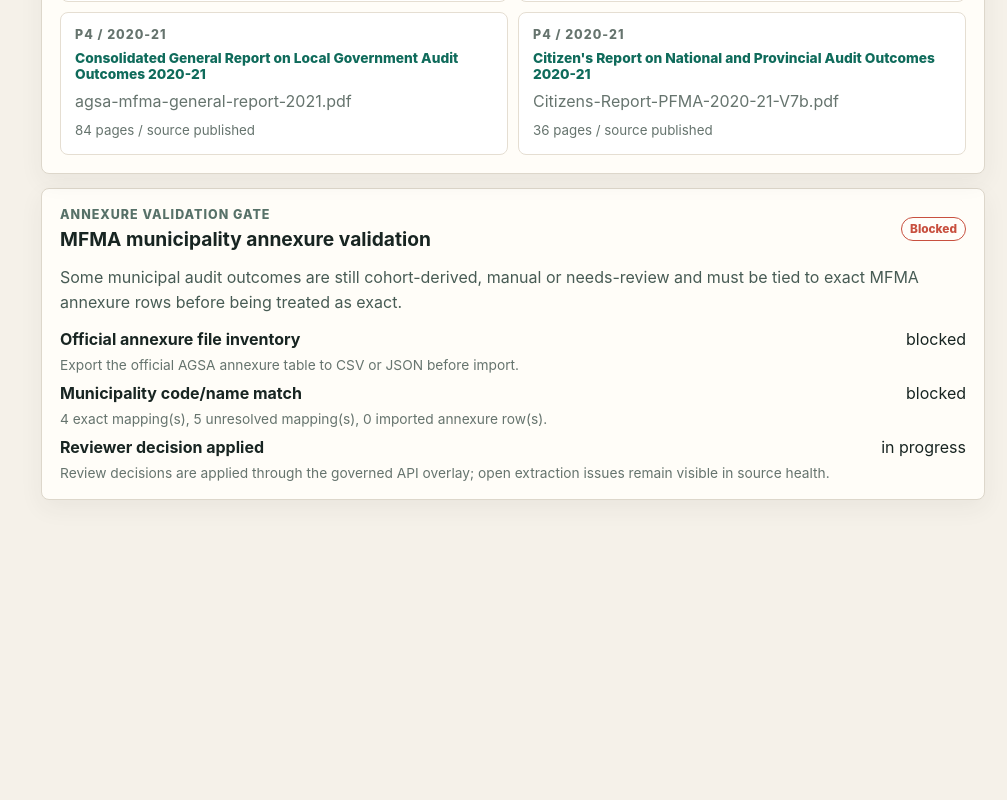
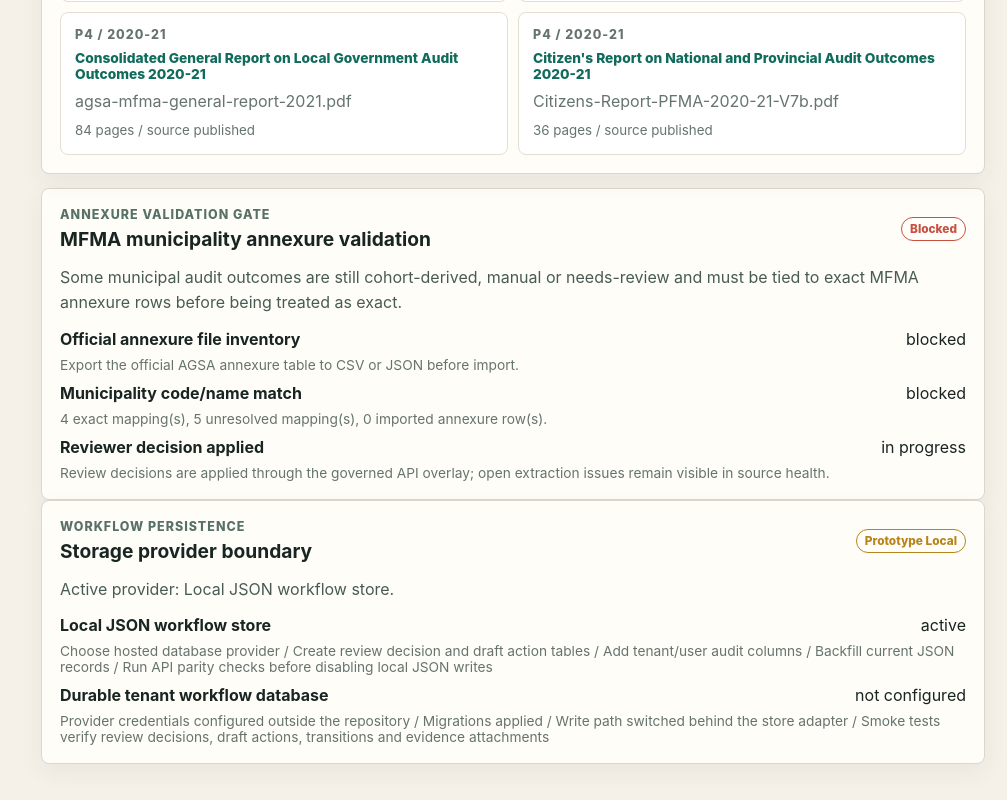
Before and after one commit to Mthaa77/MuniAccountability, a Next.js app: page /admin/data-quality in a window 1280 px wide. Shown: the part 1882-2682 px from the top of the page, without its empty margins (273-1280 px from the left). Before the commit the page ends 2418 px from the top, so only its background shows below. Built offline with nearby package versions, Linux system fonts and the light colour scheme.

Commit message:
Expose workflow persistence boundary

```diff
--- a/app/admin/data-quality/page.tsx
+++ b/app/admin/data-quality/page.tsx
@@ -3,6 +3,7 @@ import { Badge, PageHeader } from "@/components/ui";
 import { getAgsaReviewGovernance } from "@/lib/agsa-review-store";
 import { agsaDocuments, extractionIssues, mappedAuditOutcomes } from "@/lib/pilot-data";
 import { annexureValidation } from "@/lib/source-validation";
+import { workflowPersistence } from "@/lib/workflow-persistence";
 
 export default function DataQualityPage() {
   const governance = getAgsaReviewGovernance(extractionIssues.length);
@@ -105,6 +106,32 @@ export default function DataQualityPage() {
           ))}
         </div>
       </section>
+
+      <section className="panel wide">
+        <div className="panel-header">
+          <div>
+            <p className="eyeless">Workflow persistence</p>
+            <h2>Storage provider boundary</h2>
+          </div>
+          <Badge tone={workflowPersistence.productionReady ? "healthy" : "watch"}>
+            {workflowPersistence.productionReady ? "production ready" : "prototype local"}
+          </Badge>
+        </div>
+        <p className="lead">
+          Active provider: {workflowPersistence.providers.find((provider) => provider.id === workflowPersistence.activeProvider)?.label}.
+        </p>
+        <div className="breakdown-list">
+          {workflowPersistence.providers.map((provider) => (
+            <article key={provider.id}>
+              <div>
+                <strong>{provider.label}</strong>
+                <span>{provider.status.replaceAll("_", " ")}</span>
+              </div>
+              <p>{provider.migrationGates.join(" / ")}</p>
+            </article>
+          ))}
+        </div>
+      </section>
     </>
   );
 }
--- a/app/api/v1/[...resource]/route.ts
+++ b/app/api/v1/[...resource]/route.ts
@@ -11,6 +11,7 @@ import { applyReviewOverlay, applyReviewOverlays } from "@/lib/review-overlays";
 import { getPublicMuniCheckProfile, listPublicMuniCheckProfiles } from "@/lib/public-municheck";
 import { answerSourceLockedQuery, searchAgsaEvidence } from "@/lib/source-search";
 import { annexureValidation, sourceValidationSummary, treasuryValidation } from "@/lib/source-validation";
+import { workflowPersistence } from "@/lib/workflow-persistence";
 
 export const runtime = "nodejs";
 export const dynamic = "force-dynamic";
@@ -298,6 +299,10 @@ export async function GET(request: Request, context: Context) {
     return NextResponse.json(apiResponse(sourceValidationSummary));
   }
 
+  if (family === "workflow" && id === "persistence") {
+    return NextResponse.json(apiResponse(workflowPersistence));
+  }
+
   if (family === "compare") {
     return NextResponse.json(apiResponse(apiDatasets.municipalities.slice(0, 4)));
   }
--- a/lib/agsa-data.ts
+++ b/lib/agsa-data.ts
@@ -607,6 +607,7 @@ export const muniDataEndpoints = [
   { method: "PATCH", path: "/v1/actions/drafts/{id}", access: "Institutional", description: "Update draft action owner, due date, status, evidence metadata, closure note and residual-risk fields." },
   { method: "POST", path: "/v1/actions/drafts/{id}/transition", access: "Institutional", description: "Record an auditable draft action status transition with reviewer and reason." },
   { method: "POST", path: "/v1/actions/drafts/{id}/evidence", access: "Institutional", description: "Attach an evidence reference to a draft action and move it into evidence-submitted state where appropriate." },
+  { method: "GET", path: "/v1/workflow/persistence", access: "Institutional", description: "Current workflow persistence provider, durability limitations and database migration gates." },
   { method: "GET", path: "/v1/validation", access: "Institutional", description: "Validation summary for exact-annexure and Treasury/Municipal Money unlock gates." },
   { method: "GET", path: "/v1/validation/annexures", access: "Institutional", description: "MFMA annexure mapping gates and unresolved municipality outcome mappings." },
   { method: "GET", path: "/v1/validation/treasury", access: "Institutional", description: "Treasury/Municipal Money source, reuse, schema, formula and freshness gates before Financial Pulse unlock." },
--- /dev/null
+++ b/lib/workflow-persistence.ts
@@ -0,0 +1,60 @@
+import "server-only";
+
+import path from "node:path";
+
+export type WorkflowPersistenceProvider = {
+  id: "local_json" | "database";
+  label: string;
+  status: "active" | "not_configured";
+  durability: "prototype_local" | "production_durable";
+  storePaths: string[];
+  limitations: string[];
+  migrationGates: string[];
+};
+
+const generatedDataRoot = path.join(process.cwd(), "data", "agsa", "generated");
+
+export const workflowPersistence = {
+  activeProvider: "local_json",
+  productionReady: false,
+  providers: [
+    {
+      id: "local_json",
+      label: "Local JSON workflow store",
+      status: "active",
+      durability: "prototype_local",
+      storePaths: [
+        path.join(generatedDataRoot, "agsa-review-decisions.json"),
+        path.join(generatedDataRoot, "draft-actions.json")
+      ],
+      limitations: [
+        "Single-workspace writes only",
+        "No tenant isolation",
+        "No concurrent write protection",
+        "No hosted backup or retention policy",
+        "Suitable for prototype review and deterministic local tests only"
+      ],
+      migrationGates: [
+        "Choose hosted database provider",
+        "Create review decision and draft action tables",
+        "Add tenant/user audit columns",
+        "Backfill current JSON records",
+        "Run API parity checks before disabling local JSON writes"
+      ]
+    },
+    {
+      id: "database",
+      label: "Durable tenant workflow database",
+      status: "not_configured",
+      durability: "production_durable",
+      storePaths: [],
+      limitations: [],
+      migrationGates: [
+        "Provider credentials configured outside the repository",
+        "Migrations applied",
+        "Write path switched behind the store adapter",
+        "Smoke tests verify review decisions, draft actions, transitions and evidence attachments"
+      ]
+    }
+  ] satisfies WorkflowPersistenceProvider[]
+};
--- a/package.json
+++ b/package.json
@@ -7,12 +7,13 @@
     "build": "next build",
     "start": "next start -H 127.0.0.1 -p 3000",
     "typecheck": "tsc --noEmit",
-    "verify": "npm run test:agsa-fixtures && npm run test:governance-fixtures && npm run test:source-search-fixtures && npm run test:validation-gates && npm run test:source-manifests && npm run typecheck && npm run build",
+    "verify": "npm run test:agsa-fixtures && npm run test:governance-fixtures && npm run test:source-search-fixtures && npm run test:validation-gates && npm run test:source-manifests && npm run test:workflow-persistence && npm run typecheck && npm run build",
     "test:agsa-fixtures": "node scripts/verify-agsa-fixtures.mjs",
     "test:governance-fixtures": "node scripts/verify-governance-fixtures.mjs",
     "test:source-search-fixtures": "node scripts/verify-source-search-fixtures.mjs",
     "test:validation-gates": "node scripts/verify-validation-gates.mjs",
-    "test:source-manifests": "node scripts/verify-source-manifests.mjs"
+    "test:source-manifests": "node scripts/verify-source-manifests.mjs",
+    "test:workflow-persistence": "node scripts/verify-workflow-persistence.mjs"
   },
   "dependencies": {
     "lucide-react": "^0.468.0",
```
Also changed, not shown: scripts/verify-workflow-persistence.mjs (added, +19 -0 lines).
